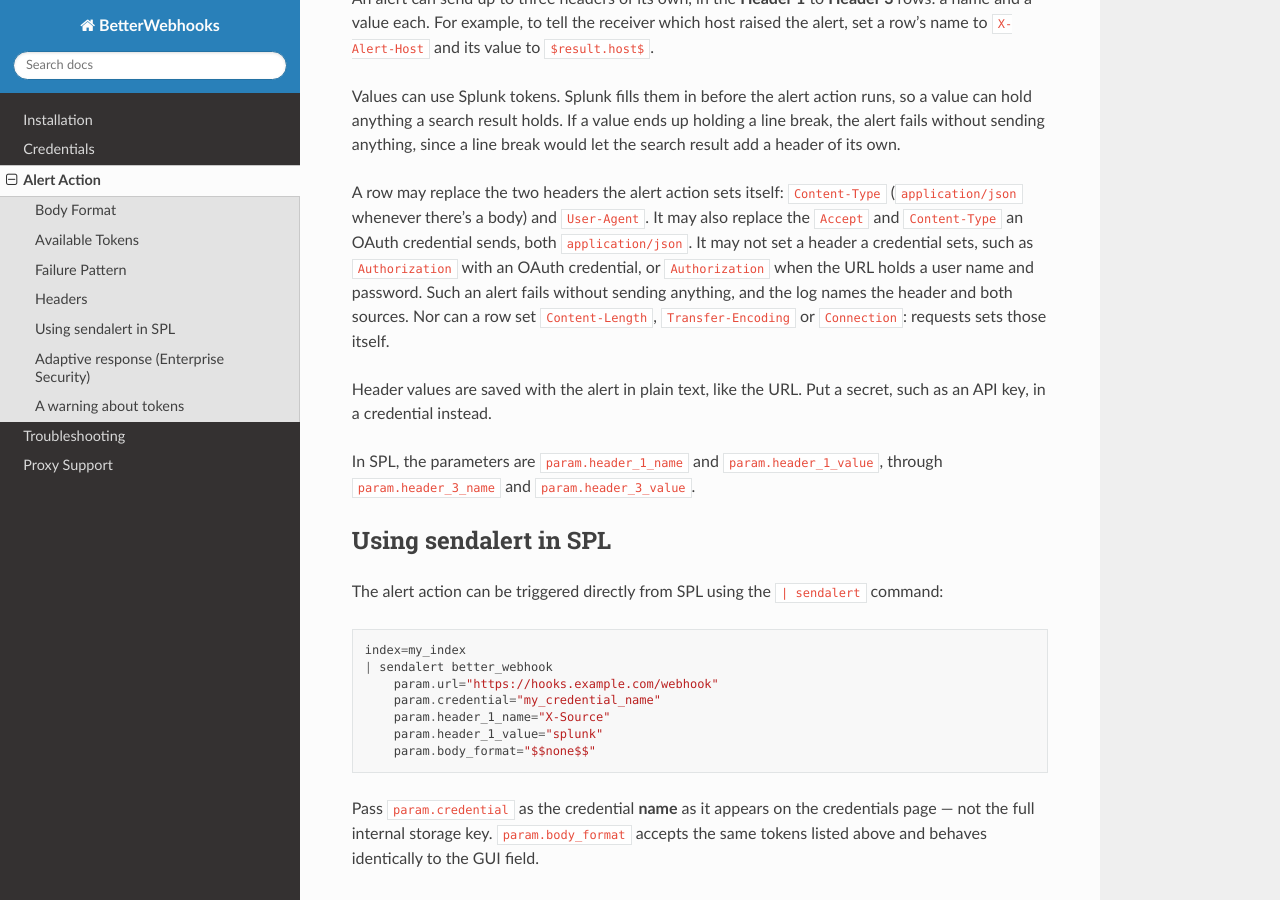
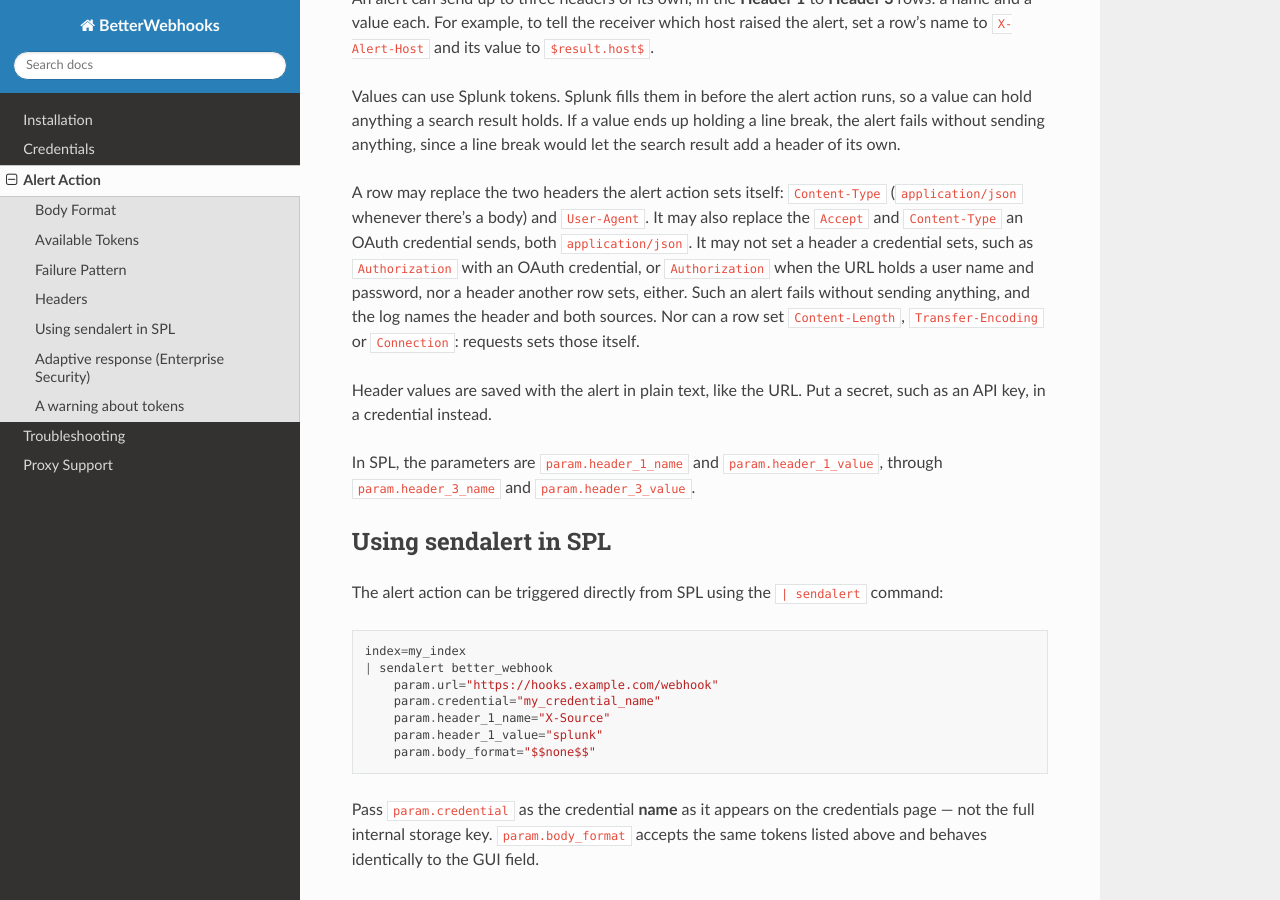
Before and after one commit to HurricaneLabs/BetterWebhooks, a Sphinx documentation site: the page built from docs/source/alert_action.rst, in a window 1280 px wide and 900 px high, scrolled down 1732 px. Built offline with Sphinx 7.4.7 and the Read the Docs theme 3.1.0, drawn with Linux system fonts in a browser that asks for light colours.

Commit message:
fix: BWH-V2-17 cover two rows with one name and the bad-name refusal in the docs (K12)

```diff
--- a/docs/source/alert_action.rst
+++ b/docs/source/alert_action.rst
@@ -97,10 +97,11 @@ break would let the search result add a header of its own.
 A row may replace the two headers the alert action sets itself:
 ``Content-Type`` (``application/json`` whenever there's a body) and
 ``User-Agent``. It may also replace the ``Accept`` and ``Content-Type`` an
-OAuth credential sends, both ``application/json``. It may not set a header a credential sets, such as
-``Authorization`` with an OAuth credential, or ``Authorization`` when the URL
-holds a user name and password. Such an alert fails without sending anything,
-and the log names the header and both sources. Nor can a row set
+OAuth credential sends, both ``application/json``. It may not set a header a
+credential sets, such as ``Authorization`` with an OAuth credential, or
+``Authorization`` when the URL holds a user name and password, nor a header
+another row sets, either. Such an alert fails without sending anything, and
+the log names the header and both sources. Nor can a row set
 ``Content-Length``, ``Transfer-Encoding`` or ``Connection``: requests sets
 those itself.
 
--- a/docs/source/troubleshooting.rst
+++ b/docs/source/troubleshooting.rst
@@ -82,8 +82,9 @@ header's value.
    goes for ``Transfer-Encoding`` and ``Connection``.
 
 ``Header Authorization is set by both credential my_oauth and the alert's header 1, so the webhook isn't sent``
-   Two sources set the same header. Remove the row, or pick a credential that
-   doesn't set that header. The URL's user info sets ``Authorization`` too.
+   Two sources set the same header. Remove one of the two: clear or rename a
+   row, or pick a credential that doesn't set that header; the URL's user info
+   sets ``Authorization`` too.
 
 .. _url_wont_parse:
 
```
Also changed, not shown: 1 other file.
